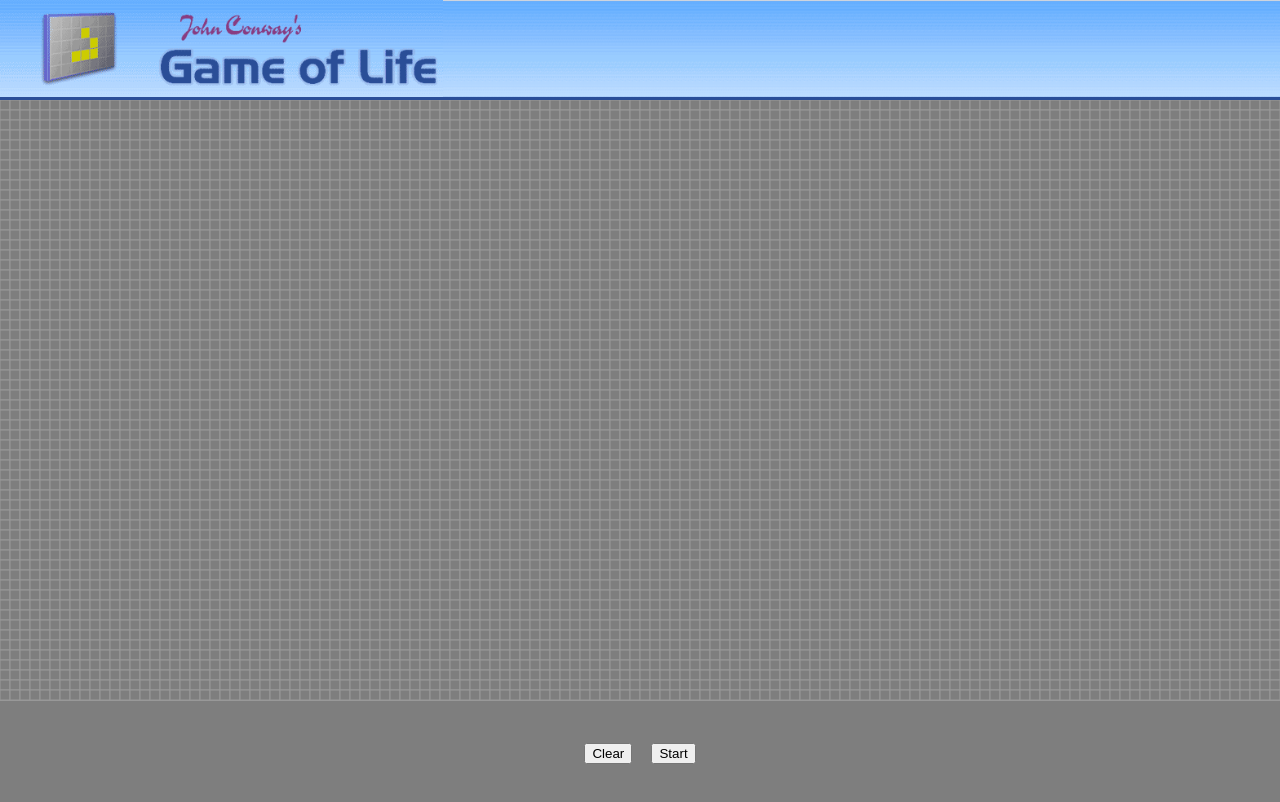
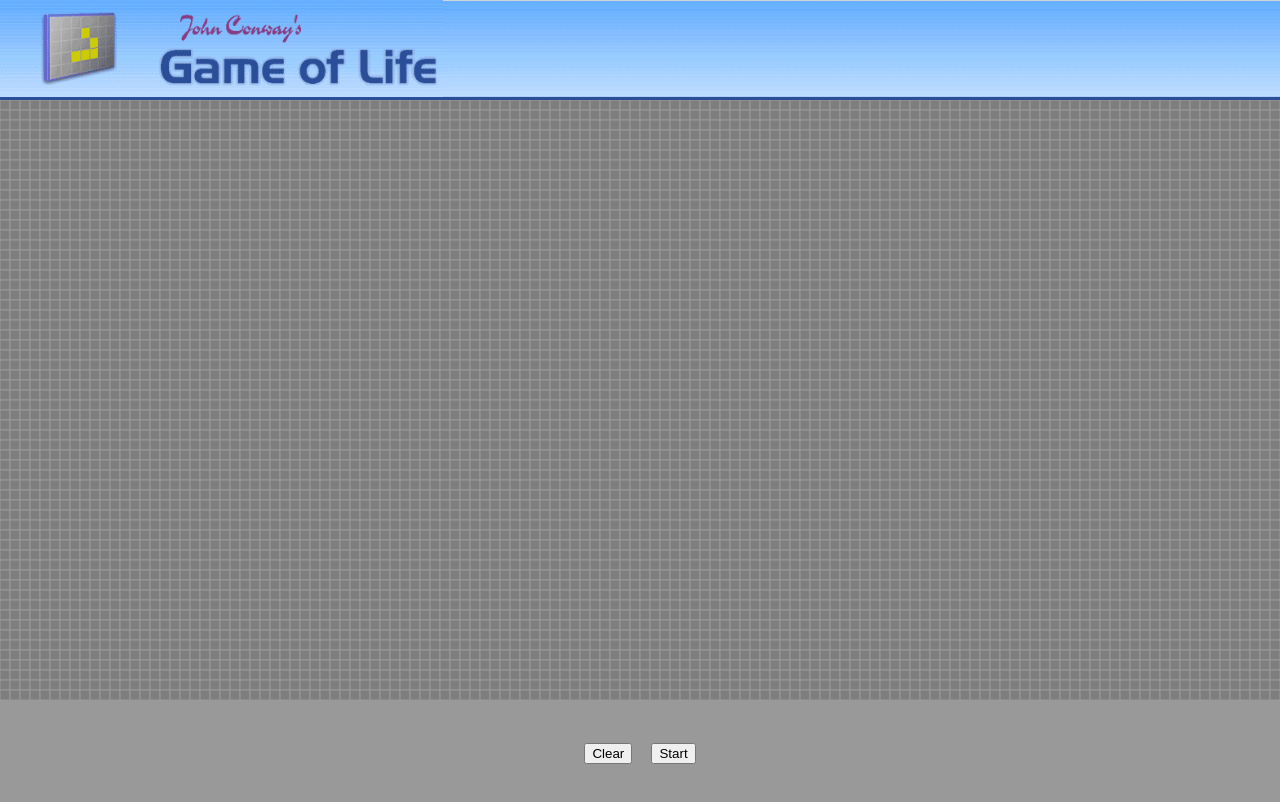
Before and after one commit to bloominstituteoftechnology/CS-Build-Week-1, a React (Create React App) app in the folder gameoflife/: page / in a window 1280 px wide. Built offline with nearby package versions, Linux system fonts and the light colour scheme.

Commit message:
updated options background color

```diff
--- a/gameoflife/src/components/Canvas/canvas.css
+++ b/gameoflife/src/components/Canvas/canvas.css
@@ -1,5 +1,5 @@
 .canvas-options {
-    background: #7e7e7e;
+    background: #999999;
     height: 100px;
     width: 100vw;
     display: flex;
@@ -22,7 +22,7 @@
 }
 
 .canvas-container {
-    background: #7e7e7e;
+    background: #999999;
 }
 
 canvas {
```
